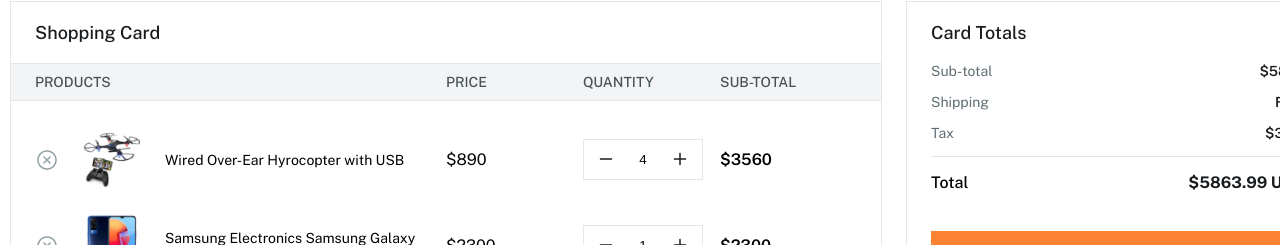
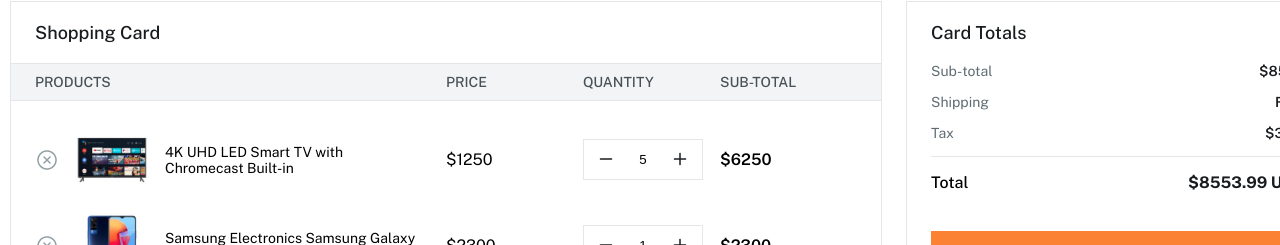
Before and after one commit to R4AYA4R/CliconSiteOnReact, a React (Create React App) app: page /cart in a window 1280 px wide. Shown: the part 483-728 px from the top of the page. Built offline with nearby package versions, Linux system fonts and the light colour scheme; data requests are answered from the project's data file.

Commit message:
added some links to cart and some animation to productItemPage

```diff
--- a/db.json
+++ b/db.json
@@ -21,7 +21,7 @@
       "price": 20,
       "priceFilter": "Under $20",
       "amount": 1,
-      "rating": 4,
+      "rating": 4.2,
       "totalPrice": 20
     },
     {
@@ -382,19 +382,26 @@
       "text": "adsfadsfaaaaa",
       "rating": 1,
       "id": 39
+    },
+    {
+      "name": "bobdasfadsf",
+      "nameFor": "Portable Headphones, 11lbs capacity Model 18NMF",
+      "text": "aaaaaadfasfasfasf",
+      "rating": 5,
+      "id": 40
     }
   ],
   "productsBasket": [
     {
-      "name": "Wired Over-Ear Hyrocopter with USB",
-      "category": "Electronics Devices",
-      "image": "/images/sectionCatalog/Image (1).png",
-      "price": 890,
-      "rating": 3.5,
-      "priceFilter": "$500 to $1,000",
-      "amount": 4,
-      "totalPrice": 3560,
-      "id": 1
+      "name": "4K UHD LED Smart TV with Chromecast Built-in",
+      "category": "Laptop",
+      "image": "/images/sectionCatalog/Image (6).png",
+      "price": 1250,
+      "rating": 3.25,
+      "priceFilter": "Above $1,000",
+      "amount": 5,
+      "totalPrice": 6250,
+      "id": 6
     },
     {
       "name": "Samsung Electronics Samsung Galaxy S21 5G",
@@ -405,7 +412,7 @@
       "priceFilter": "Above $1,000",
       "amount": 1,
       "totalPrice": 2300,
-      "id": 2
+      "id": 1
     }
   ]
 }
--- a/src/components/ProductItemCart.tsx
+++ b/src/components/ProductItemCart.tsx
@@ -1,6 +1,7 @@
 import { ChangeEvent, useContext, useEffect, useState } from "react";
 import { IProduct } from "../types/types";
 import { apiBasket } from "../store/apiBasket";
+import { useNavigate } from "react-router-dom";
 
 
 interface IProductItemCart{
@@ -8,6 +9,8 @@
 }
 
 const ProductItemCart = ({product}:IProductItemCart) => {
+
+    const router = useNavigate(); // useNavigate может перемещатьтся на другую страницу вместо ссылок
 
     const [inputValue,setInputValue] = useState(product.amount);
 
@@ -64,8 +67,11 @@
         <div className="table__item-item">
             <div className="table__item-info">
                 <img src="/images/sectionCart/crossImg.png" alt="" className="table__item-deleteImg" onClick={()=>deleteProductBasket(product)}/>
-                <img src={product.image} alt="" className="table__item-itemImg" />
-                <p className="table__item-desc">{product.name}</p>
+
+                <img src={product.image} alt="" className="table__item-itemImg" onClick={()=>router(`/catalog/${product.id}`)}/>
+
+                {/* по клику перемещает на страницу товара */}
+                <p onClick={()=>router(`/catalog/${product.id}`)} className="table__item-desc">{product.name}</p>
             </div>
             <p className="table__item-price">${product.price}</p>
             <div className="table__item-inputBlock">
--- a/src/index.css
+++ b/src/index.css
@@ -1457,6 +1457,13 @@
     font-size: 14px;
     font-weight: 400;
     max-width: 260px;
+    cursor: pointer;
+    opacity: 1;
+    transition:all .5s ease;
+}
+.table__item-desc:hover{
+    opacity: 0.7;
+    color:#FA8232;
 }
 
 .inputBlock__input {
@@ -1575,8 +1582,14 @@
     min-width: 548px;
 }
 
-.sectionDesc__desc {
-    margin-bottom: 110px;
+@keyframes appearDesc {
+    0%{
+        opacity: 0;
+    }
+
+    100%{
+        opacity: 1;
+    }
 }
 
 .sectionDesc__top-tabs {
@@ -1586,15 +1599,18 @@
     gap: 50px;
     border: 1px solid #E4E7E9;
 }
-
-.sectionDesc__desc {
-    padding: 40px;
+.sectionDesc__innerMain{
     display: grid;
     grid-template-columns: 2fr 1fr 1fr;
     gap: 24px;
+    animation: appearDesc 1s ease forwards;
+}
+.sectionDesc__desc {
     border-left: 1px solid #E4E7E9;
     border-right: 1px solid #E4E7E9;
     border-bottom: 1px solid #E4E7E9;
+    padding: 40px;
+    margin-bottom: 110px;
 }
 
 .desc__info__title {
@@ -1715,13 +1731,17 @@
 
 .reviews__inner {
     padding: 40px;
-    display: grid;
-    grid-template-columns: repeat(2, 1fr);
-    gap: 80px;
     border-left: 1px solid #E4E7E9;
     border-right: 1px solid #E4E7E9;
     border-bottom: 1px solid #E4E7E9;
     margin-bottom: 110px;
+}
+.reviews__innerMain{
+    display: grid;
+    grid-template-columns: repeat(2, 1fr);
+    gap: 80px;
+    animation: appearDesc 1s ease forwards;
+
 }
 .reviews__leftBlock-comment{
     margin-bottom: 20px;
@@ -1808,6 +1828,12 @@
 }
 .table__item-itemImg{
     max-width: 82px;
+    opacity: 1;
+    transition:opacity .5s ease;
+    cursor:pointer;
+}
+.table__item-itemImg:hover{
+    opacity: 0.7;
 }
 .table__item-subTotalPrice{
     font-weight: 600;
--- a/src/pages/ProductItemPage.tsx
+++ b/src/pages/ProductItemPage.tsx
@@ -182,7 +182,7 @@
 
 
     const addToCart = async () => {
-        await addProductBasket({name:data?.data.name,category:data?.data.category,image:data?.data.image,price:data?.data.price,rating:data?.data.rating,priceFilter:data?.data.priceFilter,amount:inputValue,totalPrice:priceProduct} as IProduct); // передаем в addProductBasket объект типа IProduct только таким образом,разворачивая в объект все необходимые поля(то есть наш product,в котором полe name,делаем поле name со значением,как и у этого товара name(data?.data.name) и остальные поля также,кроме поля amount и totalPrice,их мы изменяем и указываем как значения inputValue(инпут с количеством) и priceProduct(состояние цены,которое изменяется при изменении inputValue)),указываем тип этого объекта, созданный нами тип IProduct,при создании на сервере не указываем конкретное значение id,чтобы он сам автоматически генерировался на сервере и потом можно было удалить этот объект
+        await addProductBasket({ name: data?.data.name, category: data?.data.category, image: data?.data.image, price: data?.data.price, rating: data?.data.rating, priceFilter: data?.data.priceFilter, amount: inputValue, totalPrice: priceProduct, id: data?.data.id } as IProduct); // передаем в addProductBasket объект типа IProduct только таким образом,разворачивая в объект все необходимые поля(то есть наш product,в котором полe name,делаем поле name со значением,как и у этого товара name(data?.data.name) и остальные поля также,кроме поля amount и totalPrice,их мы изменяем и указываем как значения inputValue(инпут с количеством) и priceProduct(состояние цены,которое изменяется при изменении inputValue)),указываем тип этого объекта, созданный нами тип IProduct,при создании на сервере не указываем конкретное значение id,чтобы он сам автоматически генерировался на сервере и потом можно было удалить этот объект,в данном случае указываем id как у data?.data.id(id как у этого товара),чтобы потом в корзине при клике на название товара можно было перейти на страницу этого товара с этим id,в данном случае удаление работает
     }
 
     return (
@@ -209,13 +209,6 @@
                         </div>
                         <div className="sectionProductTop__infoBlock">
                             <div className="products__item-stars">
-                                {/*
-                                <img src={commentsRatingMain === 0 ? "/images/sectionCatalog/StarGray.png" : "/images/sectionCatalog/Star.png"} alt="" className="item__stars-img" />
-                                <img src={commentsRatingMain  >= 2 ? "/images/sectionCatalog/Star.png" : "/images/sectionCatalog/StarGray.png"} alt="" className="item__stars-img" />
-                                <img src={commentsRatingMain  >= 3 ? "/images/sectionCatalog/Star.png" : "/images/sectionCatalog/StarGray.png"} alt="" className="item__stars-img" />
-                                <img src={commentsRatingMain  >= 4 ? "/images/sectionCatalog/Star.png" : "/images/sectionCatalog/StarGray.png"} alt="" className="item__stars-img" />
-                                <img src={commentsRatingMain  >= 5 ? "/images/sectionCatalog/Star.png" : "/images/sectionCatalog/StarGray.png"} alt="" className="item__stars-img item__stars-imgGray" />
-                                */}
 
                                 {data?.data &&
                                     <>
@@ -275,6 +268,7 @@
 
                         {tab === 'desc' &&
                             <div className="sectionDesc__desc">
+                                <div className="sectionDesc__innerMain">
                                     <div className="desc__info">
                                         <h3 className="desc__info__title">Description</h3>
                                         <p className="desc__info-text">The most powerful MacBook Pro ever is here. With the blazing-fast M1 Pro or M1 Max chip — the first Apple silicon designed for pros — you get groundbreaking performance and amazing battery life. Add to that a stunning Liquid Retina XDR display, the best camera and audio ever in a Mac notebook, and all the ports you need. The first notebook of its kind, this MacBook Pro is a beast. M1 Pro takes the exceptional performance of the M1 architecture to a whole new level for pro users.</p>
@@ -326,10 +320,12 @@
                                         </div>
                                     </div>
                                 </div>
+                            </div>
                         }
 
                         {tab === 'review' &&
                             <div className="reviews__inner">
+                                <div className="reviews__innerMain">
                                     <div className="reviews__leftBlock">
                                         {dataComments?.data.length ?
                                             dataComments.data.map((comm) =>
@@ -381,6 +377,7 @@
 
                                     </div>
                                 </div>
+                            </div>
                         }
                     </div>
                 </div>
```
Lines whose indentation alone changed are shown as unchanged.
